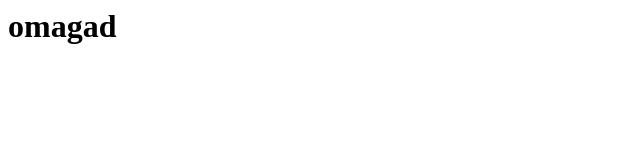
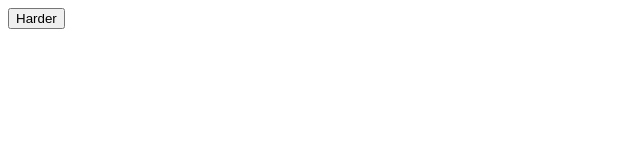
Before and after one commit to LucST626/practica_5, a plain HTML site: page index.html in a window 1280 px wide. Shown: the whole page, without its empty margins (0-640 px from the left). Drawn offline with Linux system fonts and the light colour scheme.

Commit message:
extra edits

```diff
--- a/index.html
+++ b/index.html
@@ -1 +1,12 @@
-<h1>omagad</h1>
+<!DOCTYPE html>
+<html lang="en">
+<head>
+    <meta charset="UTF-8">
+    <meta name="viewport" content="width=device-width, initial-scale=1.0">
+    <title>Document</title>
+</head>
+<body>
+    <button id="boton">Harder</button>
+
+</body>
+</html>
--- a/style.css
+++ b/style.css
@@ -1,3 +1,6 @@
-h1{
-    margin-top: 0;
+button{
+ display: flex;
+  justify-content: center;
+  align-items: center; padding: 0.3em;
+  border: 50px;
 }
```
